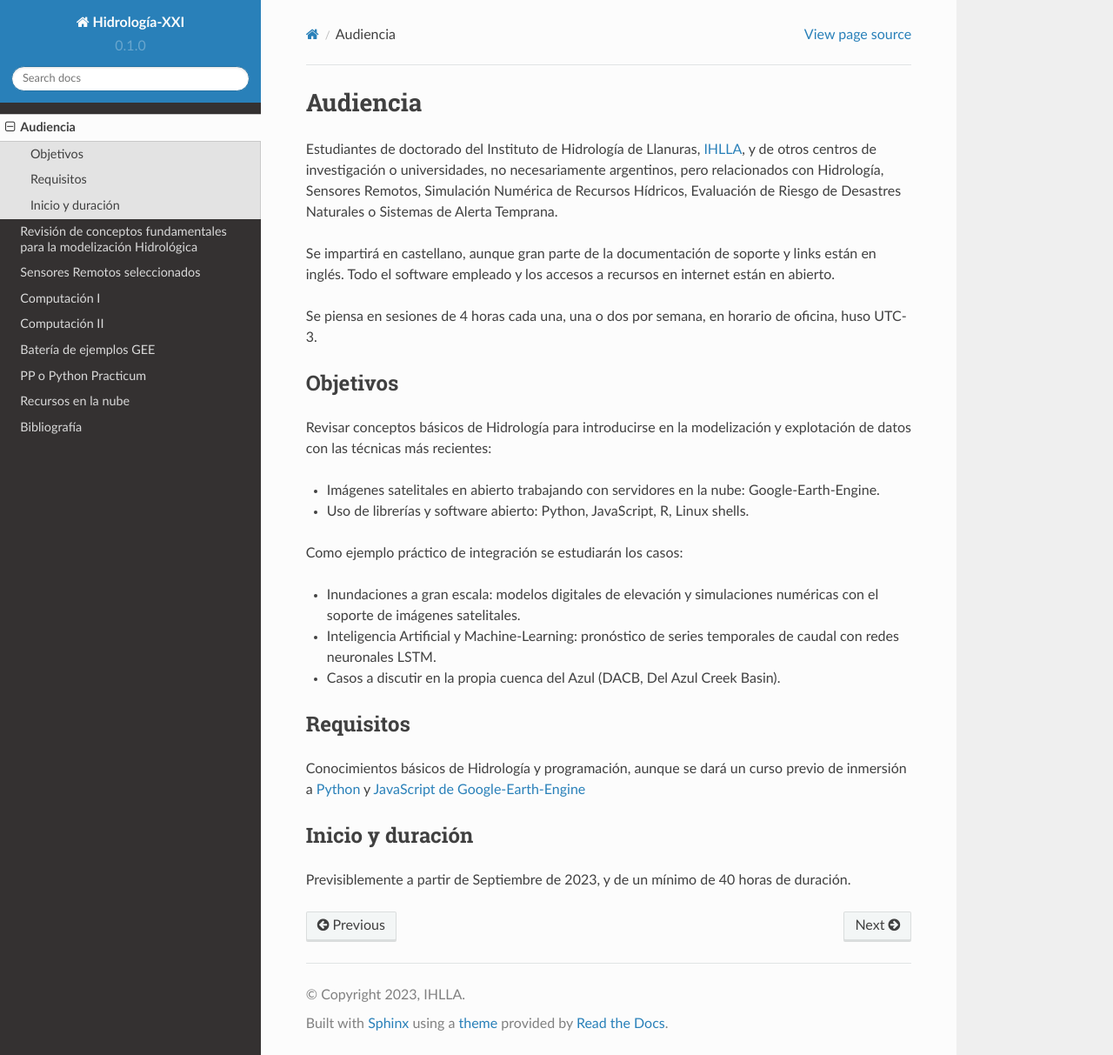
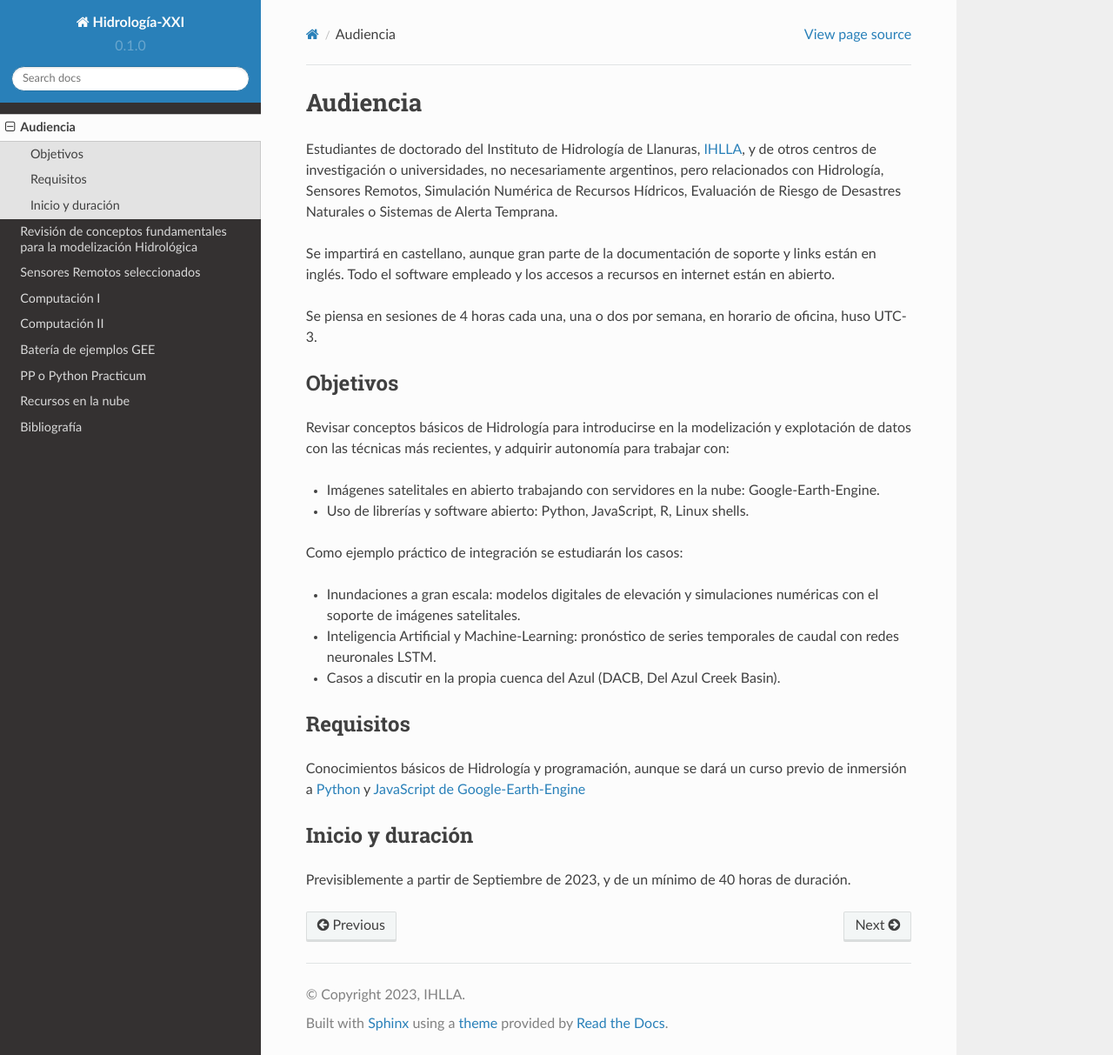
Before and after one commit to ivillamadrid/HidrologiaXXI, a Sphinx documentation site: the page built from docs/source/audiencia.rst, in a window 1280 px wide and 1213 px high. Shown: the whole window at 87% size. Built offline with Sphinx 7.4.7 and the Read the Docs theme 2.0.0, drawn with Linux system fonts in a browser that asks for light colours.

Commit message:
Update audiencia.rst

```diff
--- a/docs/source/audiencia.rst
+++ b/docs/source/audiencia.rst
@@ -12,7 +12,7 @@ Se piensa en sesiones de 4 horas cada una, una o dos por semana, en horario de o
 
 Objetivos
 ---------
-Revisar conceptos básicos de Hidrología para introducirse en la modelización y explotación de datos con las técnicas más recientes:
+Revisar conceptos básicos de Hidrología para introducirse en la modelización y explotación de datos con las técnicas más recientes, y adquirir autonomía para trabajar con:
 
 * Imágenes satelitales en abierto trabajando con servidores en la nube: Google-Earth-Engine.
 
```
